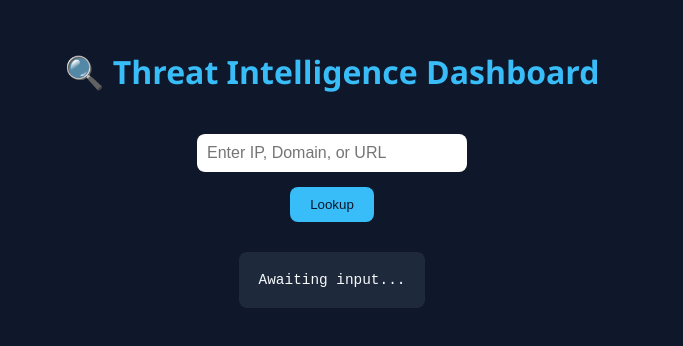
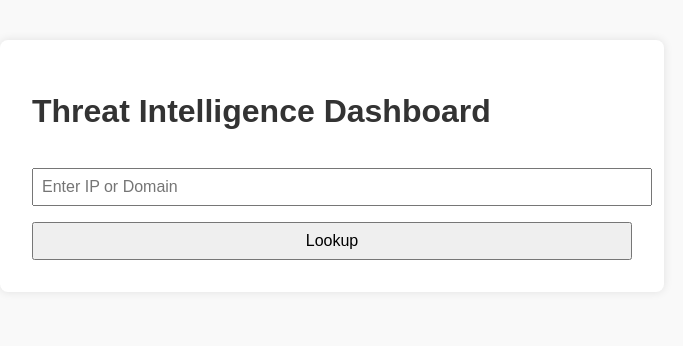
Before and after one commit to ch1n7u/threat-dashboard, a plain HTML site: page index.html in a window 1280 px wide. Shown: the whole page, without its empty margins (308-991 px from the left). Drawn offline with Linux system fonts and the light colour scheme.

Commit message:
changed index.html and script.js and style.css

```diff
--- a/index.html
+++ b/index.html
@@ -7,13 +7,15 @@
   <link rel="stylesheet" href="style.css" />
 </head>
 <body>
-  <h1>🔍 Threat Intelligence Dashboard</h1>
+  <div class="container">
+    <h1>Threat Intelligence Dashboard</h1>
+    <form id="lookupForm">
+      <input type="text" id="queryInput" placeholder="Enter IP or Domain" required />
+      <button type="submit">Lookup</button>
+    </form>
+    <div id="result"></div>
+  </div>
 
-  <input type="text" id="iocInput" placeholder="Enter IP, Domain, or URL" />
-  <button onclick="lookupIOC()">Lookup</button>
-
-  <pre id="result">Awaiting input...</pre>
-
-  <script src="static/script.js"></script>
+  <script src="script.js"></script>
 </body>
 </html>
--- a/static/script.js
+++ b/static/script.js
@@ -1,8 +1,26 @@
-console.log("Script loaded!");
-document.getElementById("iocForm").addEventListener("submit", async (e) => {
-    e.preventDefault();
-    const query = document.getElementById("query").value;
-    const res = await fetch(`/api/lookup.py?query=${query}`);
-    const data = await res.json();
-    document.getElementById("result").textContent = JSON.stringify(data, null, 2);
-  });
+document.getElementById("lookupForm").addEventListener("submit", async function (e) {
+  e.preventDefault();
+  const input = document.getElementById("queryInput").value;
+  const resultDiv = document.getElementById("result");
+
+  resultDiv.innerHTML = "Loading...";
+
+  try {
+      const res = await fetch(`/api/lookup?query=${encodeURIComponent(input)}`);
+      const data = await res.json();
+
+      if (data.error || data.status === "fail") {
+          resultDiv.innerHTML = `<p style="color: red;">Error: ${data.error || data.message}</p>`;
+      } else {
+          let output = "<h3>Lookup Result:</h3><ul>";
+          for (const key in data) {
+              output += `<li><strong>${key}</strong>: ${data[key]}</li>`;
+          }
+          output += "</ul>";
+          resultDiv.innerHTML = output;
+      }
+  } catch (error) {
+      resultDiv.innerHTML = `<p style="color: red;">Error fetching data</p>`;
+      console.error(error);
+  }
+});
--- a/style.css
+++ b/style.css
@@ -1,55 +1,22 @@
-/* style.css */
-
 body {
-    font-family: 'Segoe UI', Tahoma, Geneva, Verdana, sans-serif;
-    background-color: #0f172a;
-    color: #f8fafc;
-    margin: 0;
-    padding: 0;
-    display: flex;
-    flex-direction: column;
-    align-items: center;
-    min-height: 100vh;
+    font-family: Arial, sans-serif;
+    padding: 2rem;
+    background-color: #f9f9f9;
+    color: #333;
   }
 
-  h1 {
-    margin-top: 50px;
-    font-size: 2rem;
-    color: #38bdf8;
+  .container {
+    max-width: 600px;
+    margin: auto;
+    background: white;
+    padding: 2rem;
+    border-radius: 8px;
+    box-shadow: 0 0 10px rgba(0,0,0,0.1);
   }
 
-  input {
-    padding: 10px;
+  input, button {
+    padding: 0.5rem;
+    margin-top: 1rem;
+    width: 100%;
     font-size: 1rem;
-    margin-top: 20px;
-    width: 250px;
-    border: none;
-    border-radius: 8px;
   }
-
-  button {
-    padding: 10px 20px;
-    margin-top: 15px;
-    background-color: #38bdf8;
-    color: #0f172a;
-    border: none;
-    border-radius: 8px;
-    cursor: pointer;
-    transition: background-color 0.2s ease-in-out;
-  }
-
-  button:hover {
-    background-color: #0ea5e9;
-  }
-
-  pre {
-    margin-top: 30px;
-    padding: 20px;
-    background-color: #1e293b;
-    border-radius: 8px;
-    max-width: 80%;
-    overflow-x: auto;
-    font-size: 0.9rem;
-    white-space: pre-wrap;
-    word-wrap: break-word;
-  }
```
